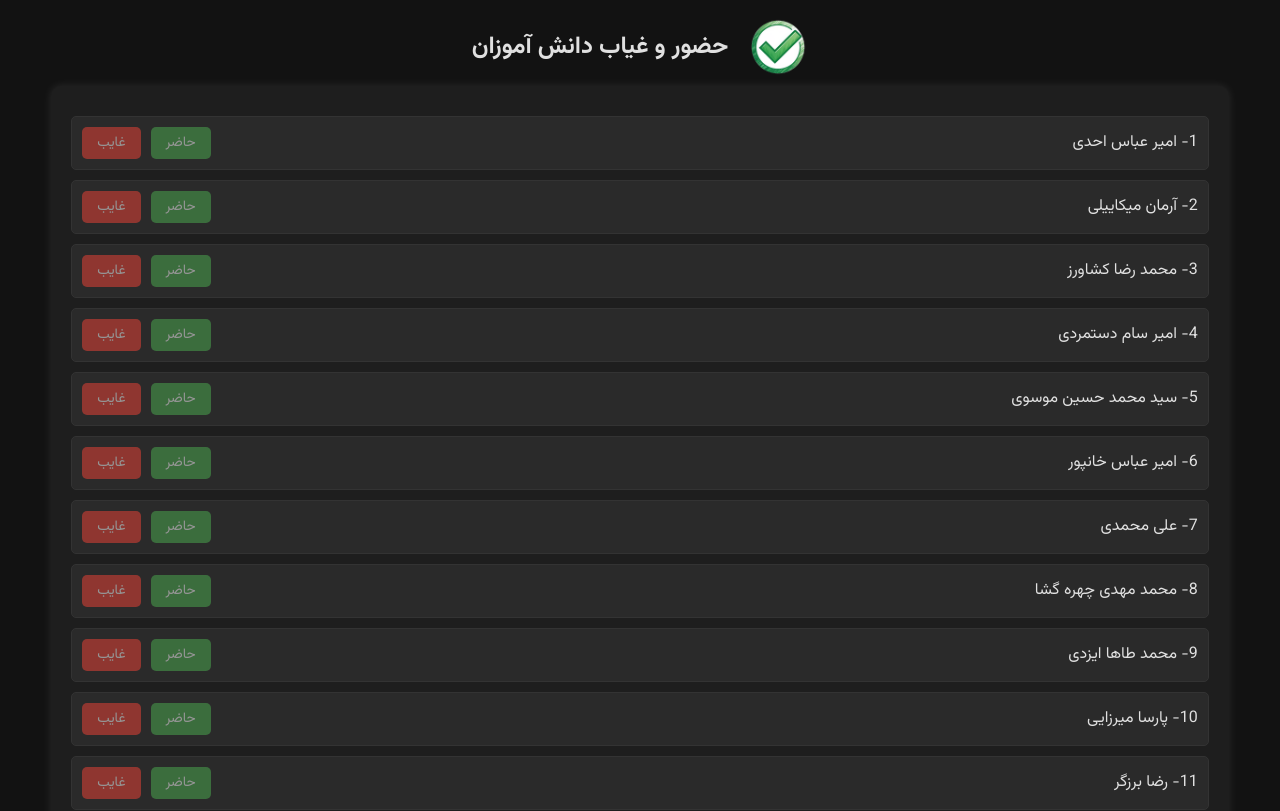
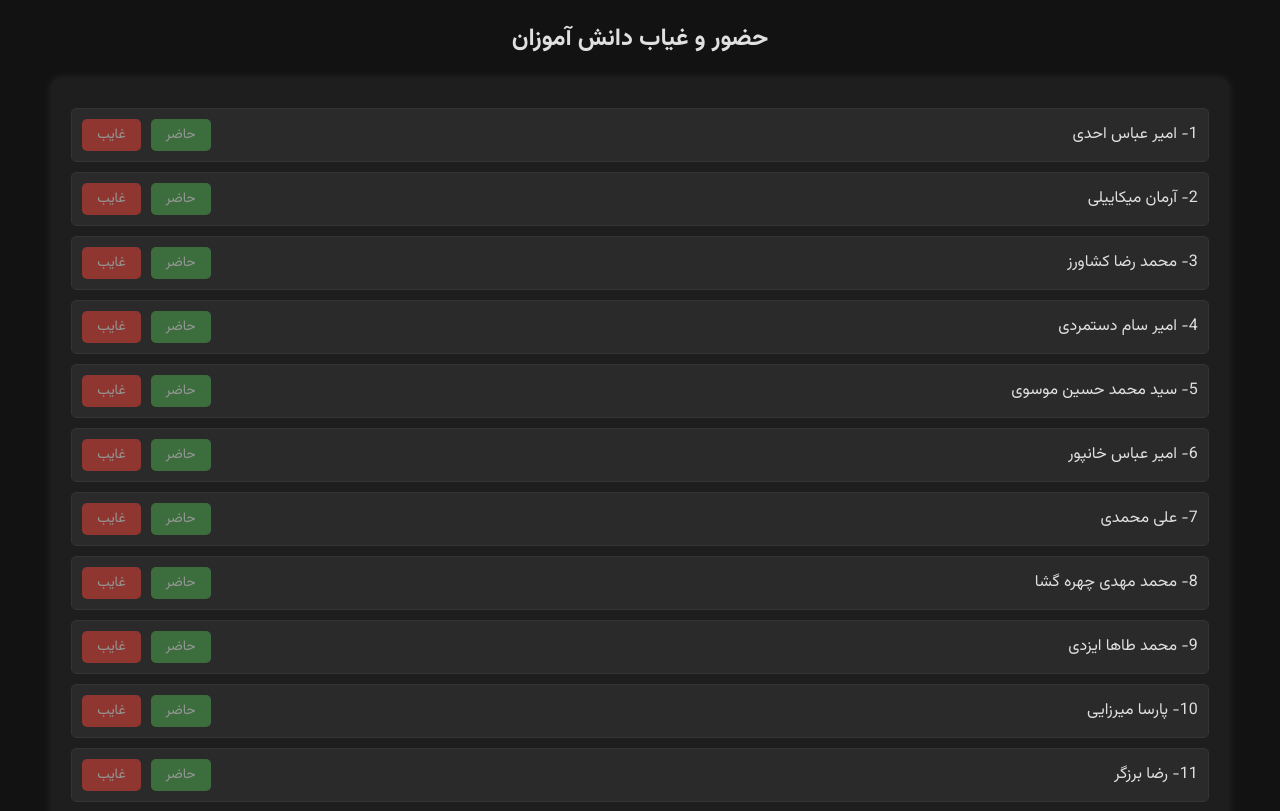
Before and after one commit to TAHAPIXEL/attendance-tracker, a plain HTML site: page index.html in a window 1280 px wide. Shown: the top 811 px of the page. Drawn offline with Linux system fonts and the light colour scheme.

Commit message:
index.html

```diff
--- a/index.html
+++ b/index.html
@@ -21,16 +21,11 @@
         .confirm-button { margin-top: 20px; padding: 10px 20px; font-size: 16px; border: none; background-color: #007BFF; color: white; border-radius: 5px; cursor: pointer; font-family: 'Vazirmatn', sans-serif; }
         .confirm-button:hover { background-color: #0056b3; }
         footer { margin-top: 20px; font-size: 14px; color: #bbb; }
-        .logo { max-width: 60px; margin-left: 10px; vertical-align: middle; }
-        .title-container { display: flex; align-items: center; justify-content: center; gap: 10px; }
         @media (max-width: 768px) { body { zoom: 0.8; } }
     </style>
 </head>
 <body>
-    <div class="title-container">
-        <img src="logo.png" alt="لوگو" class="logo">
-        <h2>حضور و غیاب دانش آموزان</h2>
-    </div>
+    <h2>حضور و غیاب دانش آموزان</h2>
     <div class="container" id="studentsList"></div>
     <button class="confirm-button" onclick="confirmAttendance()">تایید</button>
     <div class="result-container-wrapper">
```
